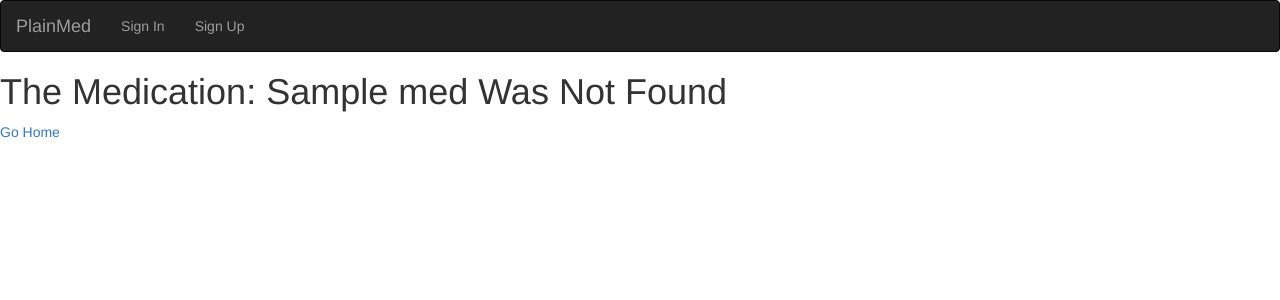
After one commit to PlainStupid/PlainMed, a Flask app: template PlainMed/templates/404.html in a window 1280 px wide. The commit adds this page. Shown: the top 300 px of the page. Run offline with Flask 2, Linux system fonts and the light colour scheme; the template is opened without the code that fills it: most values are stand-ins (such as "Sample title", 1, 10 or a date in 2020); some libraries are stand-ins or nearby versions.

Commit message:
medication template

```diff
--- a/PlainMed/index.py
+++ b/PlainMed/index.py
@@ -3,10 +3,6 @@ from bs4 import BeautifulSoup
 import urllib.request
 
 app = Flask(__name__)
-
-@app.route('/')
-def myMeds():
-    return render_template('meds.html', data=getMeds())
 
 def getMeds():
 	req = urllib.request.Request('http://lyfjaver.is/lyfjaskra')
@@ -14,7 +10,11 @@ def getMeds():
 	bsoup = BeautifulSoup(response)
 	tables = bsoup.findAll('td', {'class': 'row1'})
 
-	return tables
+	return [i.string for i in tables]
+
+@app.route('/')
+def myMeds():
+    return render_template('meds.html', data=getMeds())
 
 @app.route('/SignIn')
 def singIn():
@@ -24,5 +24,13 @@ def singIn():
 def signUp():
     return render_template('signUp.html')
 
+@app.route('/Med/<medication>')
+def med(medication):
+	print(getMeds())
+	if medication in getMeds():
+		return render_template('med.html', med=medication)
+	else:
+		return render_template('404.html', med=medication)
+
 if __name__ == '__main__':
     app.run(debug=1)
--- /dev/null
+++ b/PlainMed/templates/404.html
@@ -0,0 +1,5 @@
+{% extends "home.html" %}
+{% block content %}
+  <h1>The Medication: {{med}} Was Not Found</h1>
+  <p><a href="/">Go Home</a></p>
+{% endblock %}
--- /dev/null
+++ b/PlainMed/templates/med.html
@@ -0,0 +1,3 @@
+{% extends "home.html" %}
+
+{% block content %} <h1> {{med}} </h1>{% endblock %}
--- a/PlainMed/templates/meds.html
+++ b/PlainMed/templates/meds.html
@@ -5,6 +5,7 @@
 <h1> Meds Here </h1>
 
 {% for d in data %}
-<p>{{d.string}}</p>
+	<p><a href='Med/{{d}}'>{{d.string}}</a></p>
 {% endfor %}
+
 {% endblock %}
```
